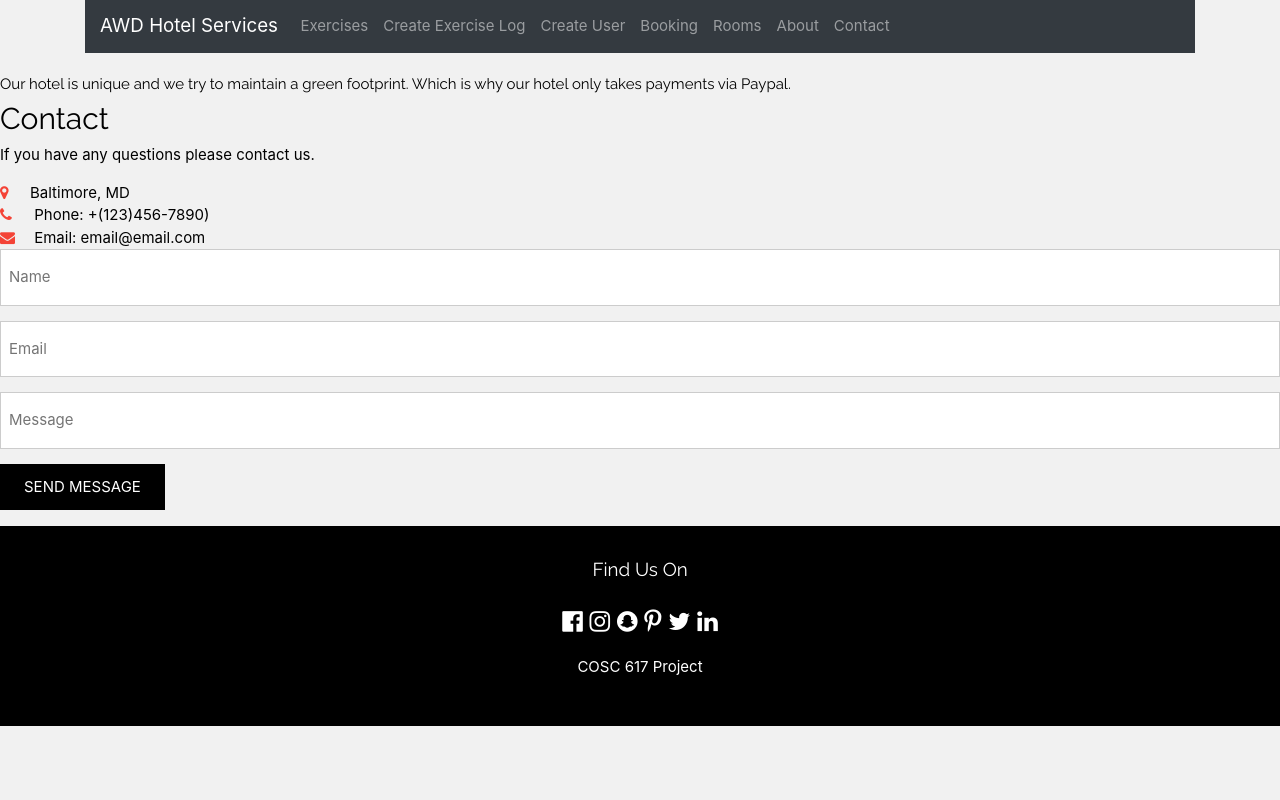
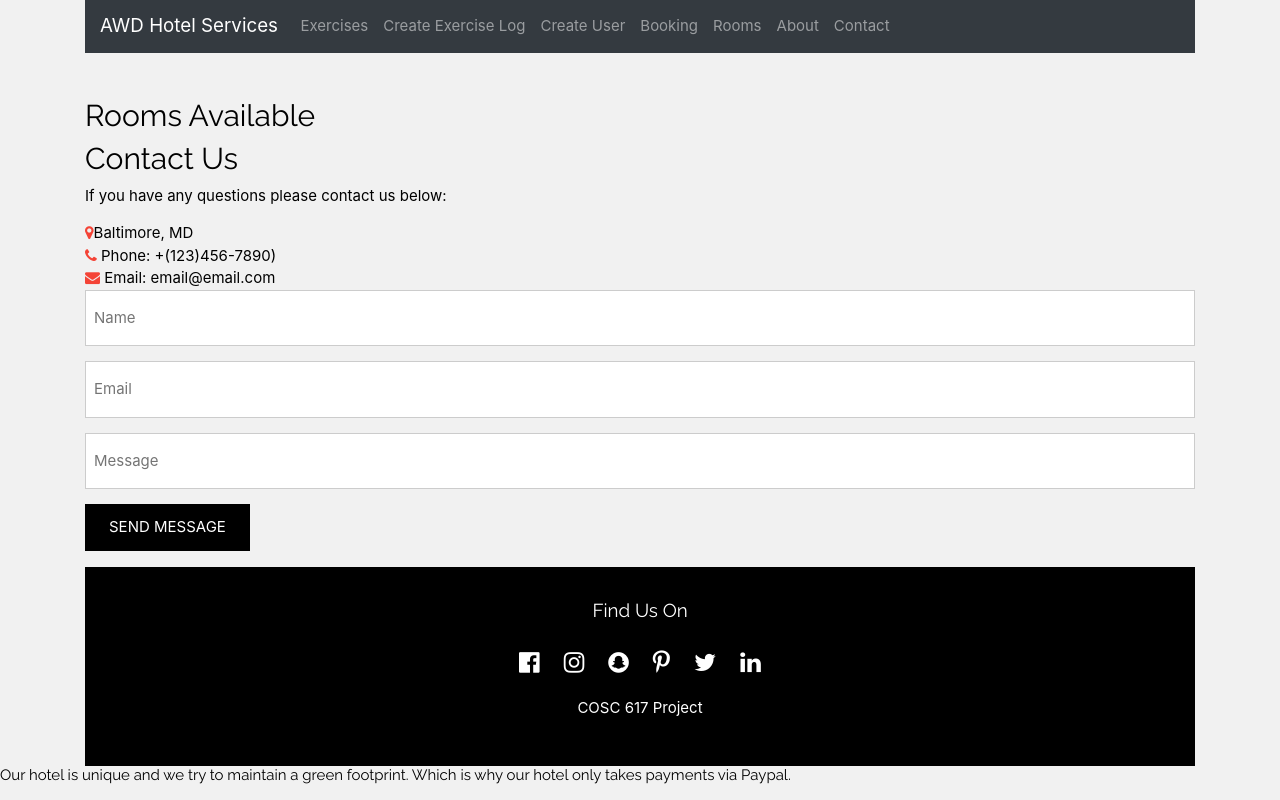
Before and after one commit to MrsPatel/AWD_Hotel_Reservation, a React (Create React App) app: page /rooms in a window 1280 px wide. Built offline with nearby package versions, Linux system fonts and the light colour scheme.

Commit message:
Changes for index components loading

```diff
--- a/public/index.html
+++ b/public/index.html
@@ -28,31 +28,5 @@
 
     </h6>
     <noscript>You need to enable JavaScript to run this app.</noscript>
-    <div id="contact">
-      <h2>Contact</h2>
-      <p>If you have any questions please contact us.</p>
-      <i class="fa fa-map-marker w3-text-red" style="width:30px"></i>Baltimore, MD<br>
-      <i class="fa fa-phone w3-text-red" style="width:30px"></i> Phone: +(123)456-7890)<br>
-      <i class="fa fa-envelope w3-text-red" style="width:30px"> </i> Email: email@email.com<br>
-      <form action="" target="_blank">
-        <p><input class="w3-input w3-padding-16 w3-border" type="text"
-          placeholder="Name" required name="Name"></p>
-          <p><input class="w3-input w3-padding-16 w3-border" type="text" placeholder="Email" required name="Email"></p>
-          <p><input class="w3-input w3-padding-16 w3-border" type="text" placeholder="Message" required name="Message"></p>
-          <p><button class="w3-button w3-black w3-padding-large" type="submit">SEND MESSAGE</button></p>
-      </form>
-    </div>
   </body>
-  <footer class="w3-padding-32 w3-black w3-center w3-margin-top">
-    <h5>Find Us On</h5>
-    <div class="w3-xlarge w3-padding-16">
-      <i class="fa fa-facebook-official w3-hover-opacity"></i>
-      <i class="fa fa-instagram w3-hover-opacity"></i>
-      <i class="fa fa-snapchat w3-hover-opacity"></i>
-      <i class="fa fa-pinterest-p w3-hover-opacity"></i>
-      <i class="fa fa-twitter w3-hover-opacity"></i>
-      <i class="fa fa-linkedin w3-hover-opacity"></i>
-    </div>
-    <p>COSC 617 Project</p>
-  </footer>
 </html>
--- a/src/App.js
+++ b/src/App.js
@@ -3,6 +3,9 @@ import { BrowserRouter as Router, Route} from "react-router-dom";
 import "bootstrap/dist/css/bootstrap.min.css"
 
 import Navbar from "./components/navbar.component";
+import Footer from "./components/footer.component";
+import Contact from "./components/contact.component";
+import Rooms from "./components/rooms.component";
 //import Filter from "./components/filter.component";
 //import filters
 import ExercisesList from "./components/exercises-list.component";
@@ -16,10 +19,15 @@ function App() {
       <div className = "container">
         <Navbar />
         <br/>
+
+        <br/>
         <Route path="/" exact component={ExercisesList} />
         <Route path="/edit/:id" component={EditExercise} />
         <Route path="/create" component={CreateExercise} />
         <Route path="/user" component={CreateUser} />
+        <Route path="/rooms" component={Rooms} />
+        <Contact/>
+        <Footer />
       </div>
     </Router>
   );
--- /dev/null
+++ b/src/components/contact.component.js
@@ -0,0 +1,25 @@
+import React, { Component } from 'react';
+//import { Link } from 'react-router-dom';
+
+export default class Navbar extends Component {
+
+  render() {
+    return (
+        <nav className="">
+            <div lassName="collapse"id="contact"></div>
+            <h2>Contact Us</h2>
+            <p>If you have any questions please contact us below:</p>
+            <i class="fa fa-map-marker w3-text-red"></i>Baltimore, MD<br></br>
+            <i class="fa fa-phone w3-text-red"></i> Phone: +(123)456-7890)<br></br>
+            <i class="fa fa-envelope w3-text-red"> </i> Email: email@email.com<br></br>
+            <form action="" target="_blank">
+                <p><input class="w3-input w3-padding-16 w3-border" type="text" placeholder="Name" required name="Name"></input></p>
+                <p><input class="w3-input w3-padding-16 w3-border" type="text" placeholder="Email" required name ="Email"></input></p>
+                <p><input class="w3-input w3-padding-16 w3-border" type="text" placeholder="Message" required name="Message"></input></p>
+                <p><button class="w3-button w3-black w3-padding-large" type="submit">SEND MESSAGE</button></p>
+            </form>
+        </nav>
+
+      );
+    }
+}
--- /dev/null
+++ b/src/components/footer.component.js
@@ -0,0 +1,31 @@
+import React, { Component } from 'react';
+//import { Link } from 'react-router-dom';
+
+export default class Navbar extends Component {
+
+  render() {
+    return (
+      <nav className="">
+        <div className="collpase">
+        </div>
+        <footer class="w3-padding-32 w3-black w3-center w3-margin-top">
+          <h5>Find Us On</h5>
+          <div class="w3-xlarge w3-padding-16" >
+            <i class="fa fa-facebook-official w3-hover-opacity"></i>
+            &emsp;
+            <i class="fa fa-instagram w3-hover-opacity"></i>
+            &emsp;
+            <i class="fa fa-snapchat w3-hover-opacity"></i>
+            &emsp;
+            <i class="fa fa-pinterest-p w3-hover-opacity"></i>
+            &emsp;
+            <i class="fa fa-twitter w3-hover-opacity"></i>
+            &emsp;
+            <i class="fa fa-linkedin w3-hover-opacity"></i>
+          </div>
+          <p>COSC 617 Project</p>
+        </footer>
+      </nav>
+      );
+    }
+}
--- /dev/null
+++ b/src/components/rooms.component.js
@@ -0,0 +1,15 @@
+import React, { Component } from 'react';
+//import { Link } from 'react-router-dom';
+
+export default class Navbar extends Component {
+
+  render() {
+    return (
+        <nav className="">
+            <div lassName="collapse"id="contact"></div>
+            <h2>Rooms Available</h2>
+        </nav>
+
+      );
+    }
+}
```
Also changed, not shown: 1 other file (tests, documents, lock files or other folders).
